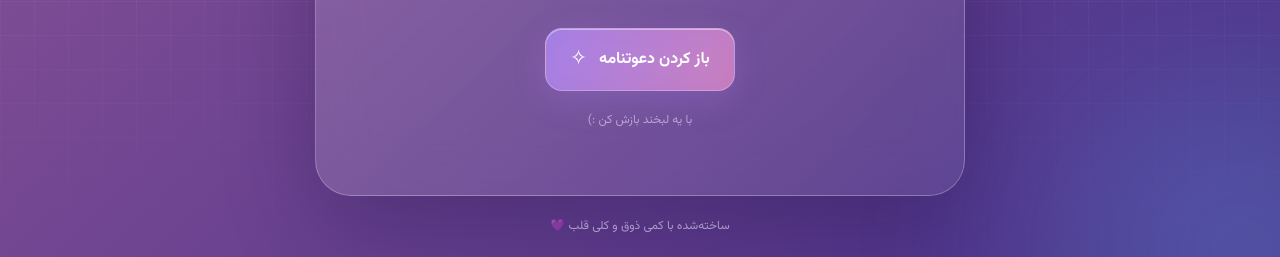
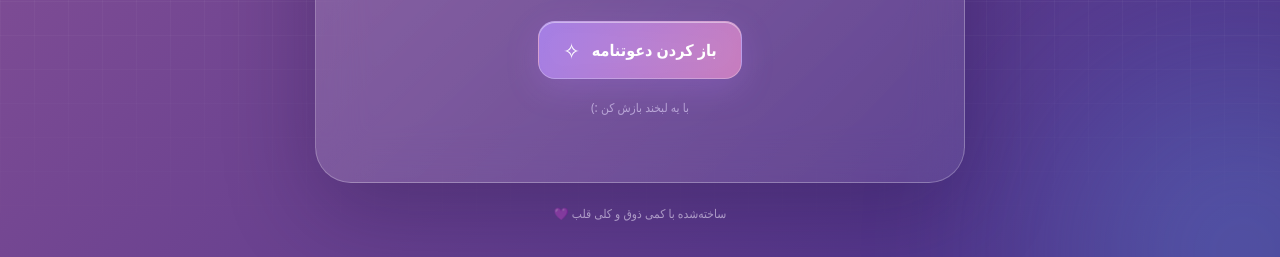
Before and after one commit to alfamaniya/invited-card, a plain HTML site: page index.html in a window 1280 px wide. Shown: the part 543-800 px from the top of the page. Drawn offline with Linux system fonts and the light colour scheme.

Commit message:
Use system fonts without external downloads

```diff
--- a/style.css
+++ b/style.css
@@ -1,9 +1,8 @@
-@import url('https://fonts.googleapis.com/css2?family=Vazirmatn:wght@400;500;600;700;800&display=swap');
 :root{color-scheme:dark;--ink:#fffaff;--muted:#e6dff5;--violet:#a78bfa;--pink:#f9a8d4;--glass:rgba(255,255,255,.12);--line:rgba(255,255,255,.24);--shadow:0 28px 90px rgba(23,8,53,.28)}
 *{box-sizing:border-box}
 [hidden]{display:none!important}
 html{height:100%;min-height:100%;background:#1b123b;overflow:hidden}
-body{margin:0;width:100%;height:100vh;height:100svh;min-height:0;overflow:hidden;font-family:'Vazirmatn',Tahoma,sans-serif;color:var(--ink);background:linear-gradient(-45deg,#25154b,#51358a,#9b5b9b,#443b91,#1c466a);background-size:400% 400%;animation:gradientShift 18s ease infinite}
+body{margin:0;width:100%;height:100vh;height:100svh;min-height:0;overflow:hidden;font-family:system-ui,-apple-system,BlinkMacSystemFont,'Segoe UI',Tahoma,sans-serif;color:var(--ink);background:linear-gradient(-45deg,#25154b,#51358a,#9b5b9b,#443b91,#1c466a);background-size:400% 400%;animation:gradientShift 18s ease infinite}
 body:before{content:"";position:fixed;inset:0;pointer-events:none;z-index:0;background-image:linear-gradient(#ffffff0d 1px,transparent 1px),linear-gradient(90deg,#ffffff0d 1px,transparent 1px);background-size:34px 34px;mask-image:linear-gradient(to bottom,#000 5%,#000b 65%,transparent)}
 main{position:relative;z-index:1}
 button{font:inherit}
```
